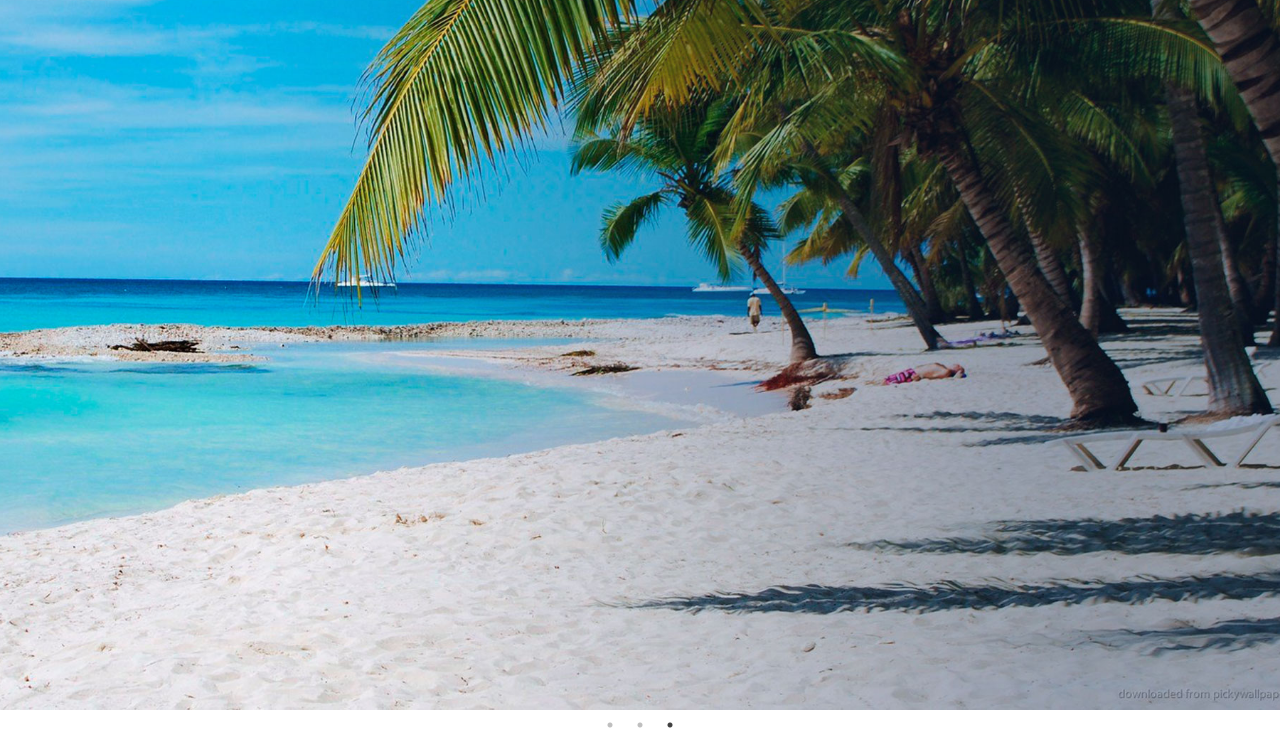
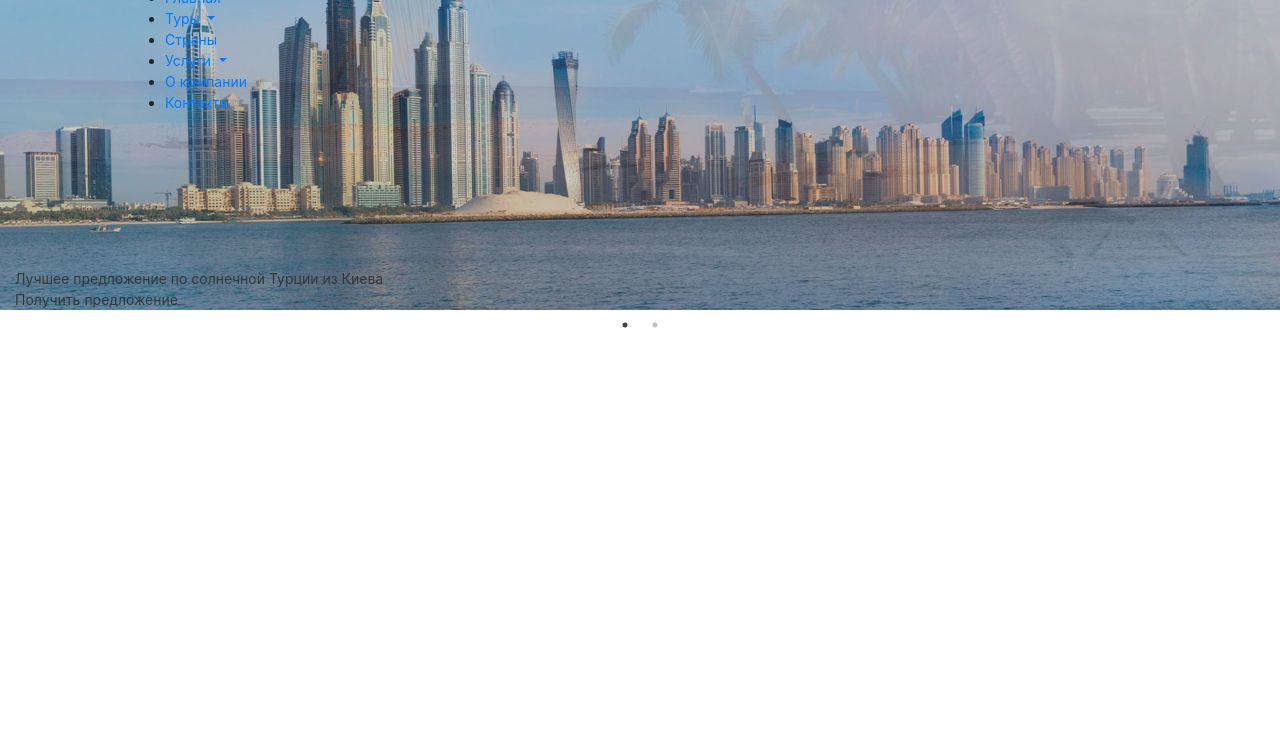
Before and after one commit to niskadevla/project, a plain HTML site: page index.html in a window 1280 px wide. Shown: the part 90-825 px from the top of the page. After the commit the page ends 800 px from the top, so only its background shows below. Drawn offline with nearby package versions, Linux system fonts and the light colour scheme; files whose address does not match are found by name.

Commit message:
header slider

```diff
--- a/index.html
+++ b/index.html
@@ -80,28 +80,45 @@
         </div>
       </div>
       <div class="header-slider">
-        <div class="slider">
-          <div class="slider-inner">
-            <div class="slider_item">
-              <div class="slider_item_inner">
-                <div class="slider_title col-auto">Лучшее предложение по солнечной Турции из Киева</div>
-                <div class="btn-suggestion col-auto">Получить предложение</div>
+        <div class="header-slider_wrap">
+          <div class="header-slider_inner">
+            <div class="header-slider_item">
+              <div class="header-slider_item-inner">
+                <div class="header-slider_img">
+                  <img src="img/baner-1.jpg" alt="baner">
+                </div>
+                <div class="header-slider_offer">
+                  <div class="header-slider_title col-auto">Лучшее предложение по солнечной Турции из Киева</div>
+                  <div class="btn-offer col-auto">Получить предложение</div>
+                </div>
               </div>
             </div>
 
-            <div class="slider_item">
+            <div class="header-slider_item">
+              <div class="header-slider_item-inner">
+                <div class="header-slider_img">
+                  <img src="img/baner-2.jpg" alt="baner">
+                </div>
+                <div class="header-slider_offer">
+                  <div class="header-slider_title col-auto">Лучшее предложение по солнечной Турции из Киева</div>
+                  <div class="btn-offer col-auto">Получить предложение</div>
+                </div>
+              </div>
+            </div>
+
+            <!-- <div class="slider_item">
               <div class="slider_item_inner">
                 <div class="slider_title col-auto">Лучшее предложение по солнечному Египту из Харькова</div>
-                <div class="btn-suggestion col-auto">Получить предложение</div>
+                <div class="btn-offer col-auto">Получить предложение</div>
               </div>
             </div>
 
             <div class="slider_item">
               <div class="slider_item_inner">
                 <div class="slider_title col-auto">Лучшее предложение по великолепной Франции из Харькова</div>
-                <div class="btn-suggestion col-auto">Получить предложение</div>
+                <div class="btn-offer col-auto">Получить предложение</div>
               </div>
-            </div>
+            </div> -->
           </div>
         </div>
       </div>
--- a/js/sliders.js
+++ b/js/sliders.js
@@ -1,5 +1,5 @@
 $(document).ready(function(){
-  $('.header .slider-inner').slick({
+  $('.header .header-slider_inner').slick({
     autoplay: true,
     autoplaySpeed: 2000,
     pauseOnHover: false,
--- a/scss/main.scss
+++ b/scss/main.scss
@@ -1,4 +1,4 @@
-// @import "utils/libs";
+
 @import "utils/vars";
 @import "utils/mixins";
 @import "utils/sliders";
@@ -54,10 +54,11 @@ section, .section {
   left: 0;
   right: 0;
   margin: 0 auto;
+  z-index: 99;
 }
 
 .header-slider {
-  height: 100vh;
+  // height: 100vh;
 }
 
 .fa-phone {
--- a/scss/utils/sliders.scss
+++ b/scss/utils/sliders.scss
@@ -1,11 +1,11 @@
 
+.header {
   .header-slider {
+
+    &_wrap {
       // height: 100vh;
-}
-.slider {
-  height: 100vh;
-  position: relative;
-  box-sizing: border-box;
+      // position: relative;
+      // box-sizing: border-box;
       /* width: 100%;
       position: relative;
       box-sizing: border-box; */
@@ -14,29 +14,66 @@
       position: relative; */
     }
 
-.header .slider-inner {
+    &_inner {
      // background-color: rgba(0, 0, 0, 0.5);
      // width: 75vw;
      // height: 25vw;
      // border: 1px solid black;
-  box-sizing: border-box;
-  position: relative;
-  background: url('../img/baner-1.jpg') no-repeat center / cover;
-  height: 100vh;
+     // box-sizing: border-box;
+     // position: relative;
+     // background: url('../img/baner-1.jpg') no-repeat center / cover;
+     // height: 100vh;
    }
 
-.header .slider_item_inner {
-  // display: flex;
-  // height: 100%;
-  // flex-direction: column;
-  // align-items: center;
-  // justify-content: center;
-  // box-sizing: border-box;
+   &_item-inner {
+     position: relative;
+     overflow: hidden;
+     height: 50vh;
+     width: 100%;
    }
 
+   &_offer {
+     position: absolute;
+     bottom: 0;
+     left: 0;
+   }
+
+   // &_offer {
+   //   background: url('../img/baner-1.jpg') no-repeat center / cover;
+   //   height: 50vh;
+   //   width: 100%;
+   // }
+
+   &_img {
+     position: relative;
+     width: 100%;
+     height: 100%;
+     // position: relative;
+     // overflow: hidden;
+     // height: 50vh;
+     // width: 100%;
+
+     img {
+       object-fit: cover;
+       height: 100%;
+       width: 100%;
+
+     }
+   }
+
+  }
+
+}
+
+
+
+
 .slick-list, .slick-track {
-  height: 100%;
+  // height: 100%;
 }
+
+
+
 
 /*  Offers */
 .offers {
```
Also changed, not shown: css/main.css, 2 other files. Lines whose indentation alone changed are shown as unchanged.
